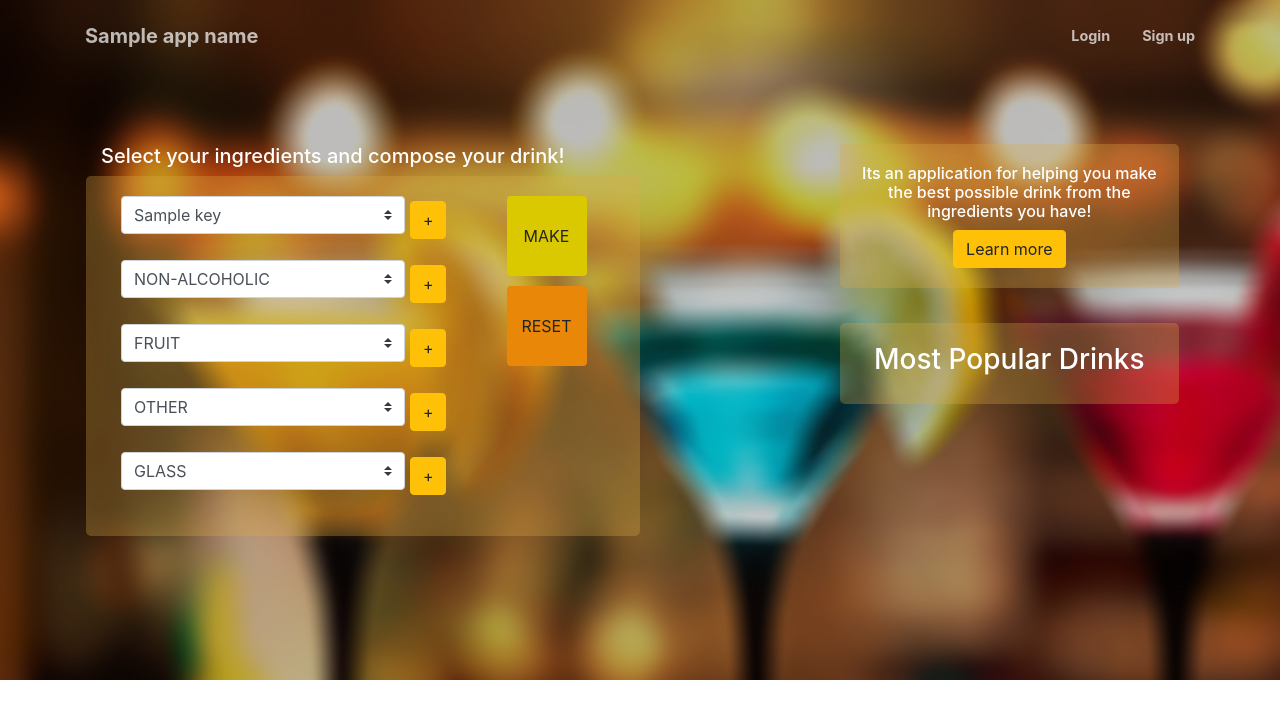
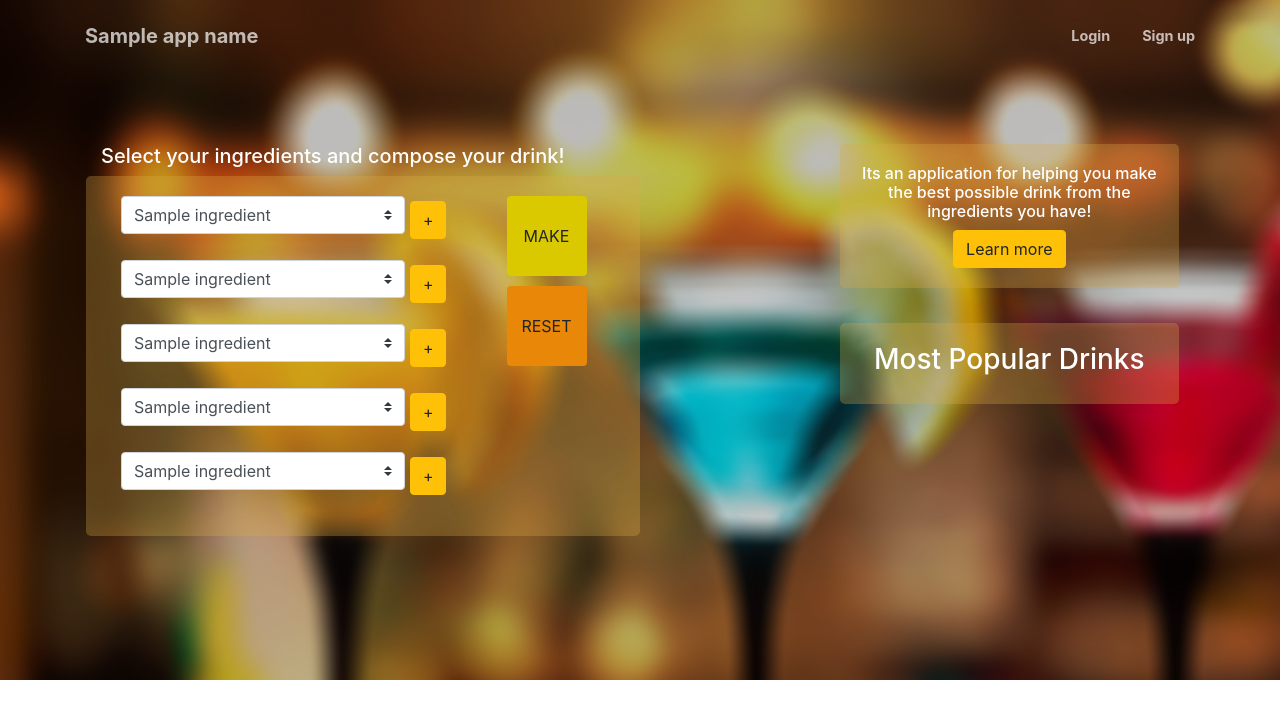
Before and after one commit to cocoyenn/pite_projekt_drink, a Django app: template app/templates/app/home.html in a window 1280 px wide. Shown: the top 719 px of the page. Run offline with Django 3.2, Linux system fonts and the light colour scheme; the template is opened without the code that fills it: most values are stand-ins (such as "Sample title", 1, 10 or a date in 2020); some libraries are stand-ins or nearby versions.

Commit message:
updated lists, fixed displaying lists, fixed style, fixed passing request

```diff
--- a/app/templates/app/drinkReady.html
+++ b/app/templates/app/drinkReady.html
@@ -10,9 +10,6 @@
 <h2>Drink name generated</h2>
 
             <div class="col-md-9 ingredientsPanel">
-            <li>Ingr1</li>
-            <li>Ingr2</li>
-            <li>Ingr3</li>
 
                 <p>RATE: 3.72/5</p>
                 <form id="ingredientForm" method="POST" action="{% url 'app-makeDrink' %}">
--- a/app/templates/app/home.html
+++ b/app/templates/app/home.html
@@ -9,30 +9,35 @@
         <div class="row roundedPanel mySection">
 
             <div class="col-md-9 ingredientsPanel">
+                <form id="ingredientForm" method="POST" action="{% url 'app-makeDrink' %}">
+                    {% csrf_token %}
+                {% for a,b,c,d,e in ingredients %}
                 <select class="browser-default custom-select mySelect" id="selectAlcoholicIngredient">
-                        <optgroup label="ALCOHOLIC">
-
-                            {% for key in ingredients %}
-                            <option> {{ key }} </option>
+                        <optgroup label="ALCOHOLIC" selected>
+                            {% for alcoholic_ingredient in a %}
+                                    <option> {{ alcoholic_ingredient }} </option>
                             {% endfor %}
-
-                            </optgroup>
+                        </optgroup>
                 </select>
                 <button type="button" class="btn btn-warning" onclick="addIngredient('selectAlcoholicIngredient')">+</button>
                 <p id="picked_selectAlcoholicIngredient"></p>
 
 
                 <select class="browser-default custom-select mySelect" id="selectNonAlcoholicIngredient">
-                        <optgroup label="NON-ALCOHOLIC">
-                            <option selected>NON-ALCOHOLIC</option>
+                        <optgroup label="NON-ALCOHOLIC" selected>
+                            {% for non_alcoholic_ingredient in b %}
+                                    <option> {{ non_alcoholic_ingredient }} </option>
+                            {% endfor %}
                         </optgroup>
                 </select>
                 <button type="button" class="btn btn-warning" onclick="addIngredient('selectNonAlcoholicIngredient')">+</button>
                 <p id="picked_selectNonAlcoholicIngredient"></p>
 
                 <select class="browser-default custom-select mySelect" id="selectFruitIngredient">
-                        <optgroup label="ALCOHOLIC">
-                            <option selected>FRUIT</option>
+                        <optgroup label="FRUIT" selected>
+                            {% for fruit_ingredient in c %}
+                                    <option> {{ fruit_ingredient }} </option>
+                            {% endfor %}
                         </optgroup>
                 </select>
                 <button type="button" class="btn btn-warning" onclick="addIngredient('selectFruitIngredient')">+</button>
@@ -40,23 +45,25 @@
 
 
                 <select class="browser-default custom-select mySelect" id="selectOtherIngredient">
-                        <optgroup label="ALCOHOLIC">
-                            <option selected>OTHER</option>
+                        <optgroup label="OTHER" selected>
+                            {% for other_ingredient in d %}
+                                    <option> {{ other_ingredient }} </option>
+                            {% endfor %}
                         </optgroup>
                 </select>
                 <button type="button" class="btn btn-warning" onclick="addIngredient('selectOtherIngredient')">+</button>
                 <p id="picked_selectOtherIngredient"></p>
 
                 <select class="browser-default custom-select mySelect" id="selectGlassIngredient">
-                        <optgroup label="ALCOHOLIC">
-                            <option selected>GLASS</option>
+                        <optgroup label="GLASS" selected>
+                            {% for glass_ingredient in e %}
+                                    <option> {{ glass_ingredient }} </option>
+                            {% endfor %}
                         </optgroup>
                 </select>
                 <button type="button" class="btn btn-warning" onclick="addIngredient('selectGlassIngredient')">+</button>
                 <p id="picked_selectGlassIngredient"></p>
-
-                <form id="ingredientForm" method="POST" action="{% url 'app-makeDrink' %}">
-                    {% csrf_token %}
+{% endfor %}
                     <!-- Ingredients list will be generated here -->
                     <!-- tu od inputa zaczac -->
 
--- a/app/views.py
+++ b/app/views.py
@@ -14,6 +14,7 @@ def home(request):
         'app_name': settings.APP_NAME,
         'ingredients': get_ingredients_list()
     }
+
     return render(request, 'app/home.html', context)
 
 
@@ -32,8 +33,8 @@ def makeDrink(request):
         'app_name': settings.APP_NAME,
         'ingredient_list': prepare_ingredients_list(request),
     }
+
     prepared_drinks = generate_drinks(context['ingredient_list'])
-
     return render(request, 'app/drinkReady.html', context, prepared_drinks)
 
 
--- a/assets/lists/fruit_list.txt
+++ b/assets/lists/fruit_list.txt
@@ -1 +1 @@
-['Cranberries',  'Berries', 'Strawberries', 'Lime', 'Orange', 'Grapes',  'Lemon peel',  'Kiwi',  'Mango', 'Sherry', 'Lemon', 'Apple', 'Carrot', 'Banana', 'Pineapple', 'Papaya',  'Fruit',  'Apricot',   'Olive Brine', 'Cherries',  'Lime peel',  'Coconut syrup', 'Sirup of roses']
+Cranberries,  Berries, Strawberries, Lime, Orange, Grapes,  Lemon peel,  Kiwi,  Mango, Sherry, Lemon, Apple, Carrot, Banana, Pineapple, Papaya,  Fruit,  Apricot,   Olive Brine, Cherries,  Lime peel,  Coconut syrup, Sirup of roses
--- a/assets/lists/non-alcoholic_list.txt
+++ b/assets/lists/non-alcoholic_list.txt
@@ -1 +1 @@
-['Cranberry juice', 'Grenadine',  'Water',  'Tea', 'Orange juice', 'Apple juice', '7-Up', 'Lemonade',  'Milk', 'Pineapple juice', 'Coffee', 'Coca-Cola',  'Lime juice', 'Grape juice',  'Carbonated water', 'Espresso', 'Lemon juice', 'Sprite', 'Grapefruit juice', 'Peach nectar', 'Tomato juice', 'Soda water', 'Grape soda', 'Mountain Dew', 'Iced tea', 'Passion fruit juice', 'Fruit juice', 'Tonic water', 'Carbonated soft drink', 'Corn syrup', 'Bitter lemon', 'Orgeat syrup', 'Coconut milk', 'Pink lemonade', 'Lemon-lime soda', 'Tomato Juice', 'Surge', 'Guava juice', 'Passion fruit syrup',  'Pineapple Syrup',  'Agave Syrup', 'Fresca', 'Cherry Grenadine',  'Chocolate milk',  'Raspberry syrup',  'St. Germain', 'Dr. Pepper',  'Limeade',  'Pepsi Cola']
+Cranberry juice, Grenadine,  Water,  Tea, Orange juice, Apple juice, 7-Up, Lemonade,  Milk, Pineapple juice, Coffee, Coca-Cola,  Lime juice, Grape juice,  Carbonated water, Espresso, Lemon juice, Sprite, Grapefruit juice, Peach nectar, Tomato juice, Soda water, Grape soda, Mountain Dew, Iced tea, Passion fruit juice, Fruit juice, Tonic water, Carbonated soft drink, Corn syrup, Bitter lemon, Orgeat syrup, Coconut milk, Pink lemonade, Lemon-lime soda, Tomato Juice, Surge, Guava juice, Passion fruit syrup,  Pineapple Syrup,  Agave Syrup, Fresca, Cherry Grenadine,  Chocolate milk,  Raspberry syrup,  St. Germain, Dr. Pepper,  Limeade,  Pepsi Cola
--- a/assets/lists/other_list.txt
+++ b/assets/lists/other_list.txt
@@ -1 +1 @@
-['Sugar', 'Chocolate ice-cream', 'Sour mix', 'Angelica root', 'Ice', 'Vanilla Ice-Cream', 'Cocoa powder', 'Chocolate', 'demerara Sugar', 'Heavy cream', 'Chocolate syrup',  'Egg yolk', 'Egg', 'Yoghurt', 'Ginger',  'Kool-Aid', 'Mint', 'Sugar syrup', 'Food coloring', 'Glycerine', 'Nutmeg', 'Sweet and sour', 'Light cream', 'Almond', 'Brown sugar', 'Club soda', 'Tabasco sauce', 'Vanilla extract', 'Ginger ale', 'Butter', 'Honey', 'Powdered sugar',  'Cinnamon', 'Coriander', 'Maple syrup',  'Anise', 'Egg white', 'Whipped cream', 'Allspice', 'Cream', 'Condensed milk', 'Salt', 'Black pepper',  'Mini-snickers bars', 'Lavender', 'Caramel coloring', 'Pepper',  'Marjoram leaves',  'Marshmallows', 'Cayenne pepper', 'Oreo cookie', 'Whipping cream', 'chocolate sauce', 'Candy', 'caramel sauce', 'Fennel seeds', 'Wormwood', 'Orange spiral', 'Peppermint extract',  'Vanilla', 'Almond flavoring', 'Worcestershire sauce',  'Licorice root',  'Hot chocolate',  'Cream of coconut',  'Blackcurrant squash', 'Cardamom', 'Celery salt',  'Sugar Syrup',  'Cloves', 'Orange peel', 'Mint syrup', 'Cumin seed', 'Olive']
+Sugar, Chocolate ice-cream, Sour mix, Angelica root, Ice, Vanilla Ice-Cream, Cocoa powder, Chocolate, demerara Sugar, Heavy cream, Chocolate syrup,  Egg yolk, Egg, Yoghurt, Ginger,  Kool-Aid, Mint, Sugar syrup, Food coloring, Glycerine, Nutmeg, Sweet and sour, Light cream, Almond, Brown sugar, Club soda, Tabasco sauce, Vanilla extract, Ginger ale, Butter, Honey, Powdered sugar,  Cinnamon, Coriander, Maple syrup,  Anise, Egg white, Whipped cream, Allspice, Cream, Condensed milk, Salt, Black pepper,  Mini-snickers bars, Lavender, Caramel coloring, Pepper,  Marjoram leaves,  Marshmallows, Cayenne pepper, Oreo cookie, Whipping cream, chocolate sauce, Candy, caramel sauce, Fennel seeds, Wormwood, Orange spiral, Peppermint extract,  Vanilla, Almond flavoring, Worcestershire sauce,  Licorice root,  Hot chocolate,  Cream of coconut,  Blackcurrant squash, Cardamom, Celery salt,  Sugar Syrup,  Cloves, Orange peel, Mint syrup, Cumin seed, Olive
--- a/assets/scripts/app.js
+++ b/assets/scripts/app.js
@@ -5,7 +5,7 @@ function addIngredient(ingredientCategory) {
     ingredientList = document.getElementById('picked_' + ingredientCategory);
     newIngredient = selectInput.options[selectInput.selectedIndex].value;
 
-    ingredientList.innerHTML += "<input type='hidden' name='ingredientId_" + ingredientCounter + "' value='" + newIngredient + "' /><p id='ingredientId_" + ingredientCounter + "'>" + newIngredient + "<button type=\"button\" class=\"btn btn-warning\" onclick=\"removeIngredient('ingredientId_" + ingredientCounter + "')\">-</button></p>";
+    ingredientList.innerHTML += "<input type='hidden' name='ingredientId_" + ingredientCounter + "' value='" + newIngredient + "' /><p class='text-white' id='ingredientId_" + ingredientCounter + "'>" + newIngredient + "<button type=\"button\" class=\"btn btn-warning minusButton\" onclick=\"removeIngredient('ingredientId_" + ingredientCounter + "')\">-</button></p>";
     ingredientCounter++;
 }
 
--- a/assets/styles/style.css
+++ b/assets/styles/style.css
@@ -74,7 +74,6 @@
     text-align: center;
 }
 
-.smallerButton {
-    width: 20px;
-    height: 20px;
+.minusButton {
+    margin-left: 20px;
 }
```
Also changed, not shown: app/functions.py (+11 -15 lines), assets/lists/alcoholic_list.txt (+1 -1 lines), assets/lists/all_liquids_list.txt (+1 -1 lines), assets/lists/glass_type_list.txt (+10 -10 lines).
